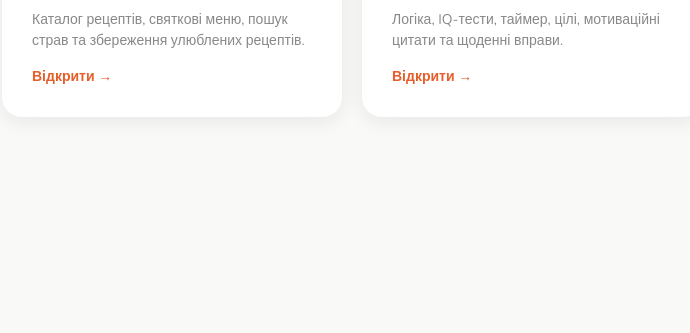
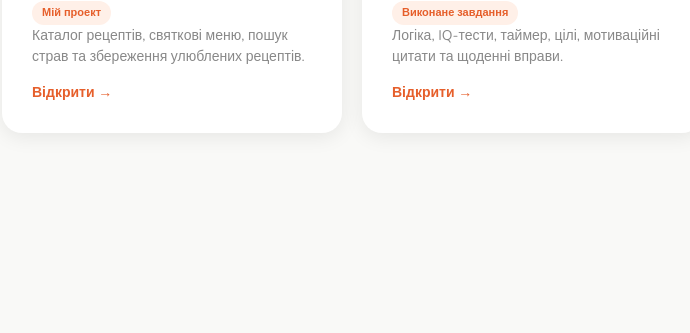
Before and after one commit to olenaklocko-cyber/portfolio, a plain HTML site: page index.html in a window 1280 px wide. Shown: the part 467-800 px from the top of the page, without its empty margins (288-978 px from the left). Drawn offline with nearby package versions, Linux system fonts and the light colour scheme.

Commit message:
Додано теги: 'Мій проект' та 'Виконане завдання'

```diff
--- a/index.html
+++ b/index.html
@@ -50,6 +50,16 @@
         .project-icon { font-size: 48px; margin-bottom: 16px; }
         .project-card h2 { font-size: 20px; font-weight: 700; margin-bottom: 8px; }
         .project-card p { font-size: 14px; color: #888; line-height: 1.5; }
+        .project-card .tag {
+            display: inline-block;
+            font-size: 11px;
+            font-weight: 700;
+            color: #E65F2B;
+            background: #FFF0E8;
+            padding: 4px 10px;
+            border-radius: 20px;
+            margin-top: 8px;
+        }
         .project-link {
             display: inline-block;
             margin-top: 16px;
@@ -67,6 +77,7 @@
         <a href="project-8/index.html" class="project-card">
             <div class="project-icon">📖</div>
             <h2>Smart-кулінарна книга</h2>
+            <p class="tag">Мій проект</p>
             <p>Каталог рецептів, святкові меню, пошук страв та збереження улюблених рецептів.</p>
             <span class="project-link">Відкрити →</span>
         </a>
@@ -74,6 +85,7 @@
         <a href="my-works/index.html" class="project-card">
             <div class="project-icon">🧠</div>
             <h2>Тренажер для мозку</h2>
+            <p class="tag">Виконане завдання</p>
             <p>Логіка, IQ-тести, таймер, цілі, мотиваційні цитати та щоденні вправи.</p>
             <span class="project-link">Відкрити →</span>
         </a>
```
